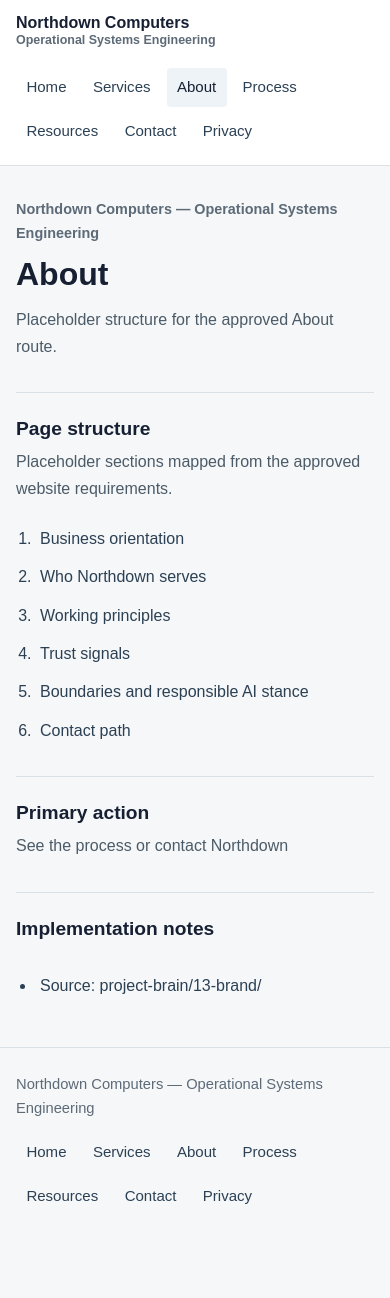
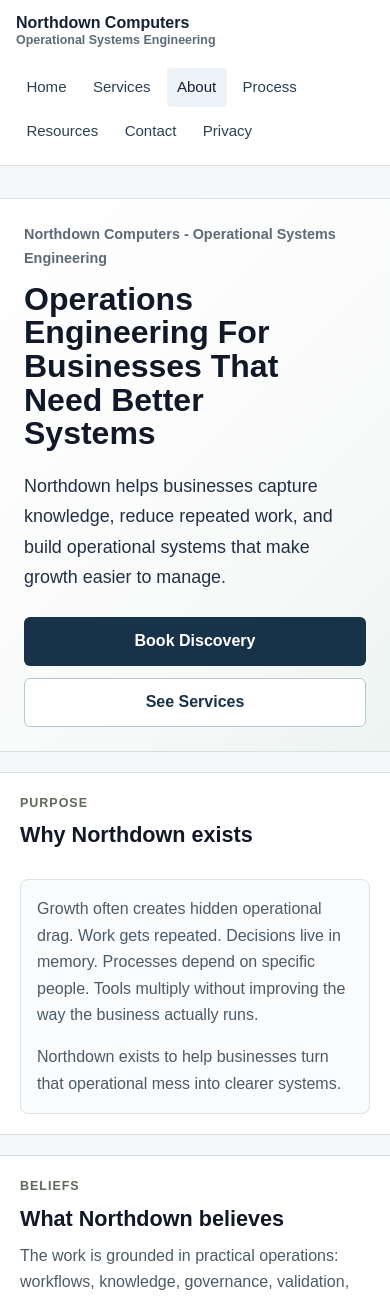
Before and after one commit to fabmendez/northdown-agency-site, a SvelteKit app: page /about in a window 390 px wide. Shown: the top 1298 px of the page. Before the commit the page ends 1247 px from the top, so only its background shows below. Built offline with nearby package versions, Linux system fonts and the light colour scheme.

Commit message:
Replace about placeholder with credibility content

```diff
--- a/src/routes/about/+page.svelte
+++ b/src/routes/about/+page.svelte
@@ -1,6 +1,342 @@
-<script>
-	import PageShell from '$lib/PageShell.svelte';
-	import { pages } from '$lib/siteStructure.js';
-</script>
+<article class="about-page">
+	<header class="about-hero">
+		<p class="page-label">Northdown Computers - Operational Systems Engineering</p>
+		<h1>Operations Engineering For Businesses That Need Better Systems</h1>
+		<p>
+			Northdown helps businesses capture knowledge, reduce repeated work, and build operational
+			systems that make growth easier to manage.
+		</p>
+		<div class="button-row" aria-label="About actions">
+			<a class="button button-primary" href="/contact">Book Discovery</a>
+			<a class="button button-secondary" href="/services">See Services</a>
+		</div>
+	</header>
 
-<PageShell {...pages.about} />
+	<section class="about-section" aria-labelledby="why-heading">
+		<div class="section-heading">
+			<p class="section-kicker">Purpose</p>
+			<h2 id="why-heading">Why Northdown exists</h2>
+		</div>
+
+		<div class="prose-card">
+			<p>
+				Growth often creates hidden operational drag. Work gets repeated. Decisions live in
+				memory. Processes depend on specific people. Tools multiply without improving the way the
+				business actually runs.
+			</p>
+			<p>
+				Northdown exists to help businesses turn that operational mess into clearer systems.
+			</p>
+		</div>
+	</section>
+
+	<section class="about-section" aria-labelledby="beliefs-heading">
+		<div class="section-heading">
+			<p class="section-kicker">Beliefs</p>
+			<h2 id="beliefs-heading">What Northdown believes</h2>
+			<p>
+				The work is grounded in practical operations: workflows, knowledge, governance,
+				validation, and useful systems.
+			</p>
+		</div>
+
+		<ul class="card-grid">
+			<li>Businesses should get easier to run as they grow.</li>
+			<li>Systems should retain knowledge, not lose it.</li>
+			<li>Automation should support real workflows.</li>
+			<li>AI should be used where it improves operational capability.</li>
+			<li>Governance and validation matter.</li>
+			<li>Useful systems beat novelty demos.</li>
+		</ul>
+	</section>
+
+	<section class="about-section" aria-labelledby="works-heading">
+		<div class="section-heading">
+			<p class="section-kicker">Working method</p>
+			<h2 id="works-heading">How Northdown works</h2>
+			<p>
+				Northdown starts with the operating reality before recommending tools, automation, or
+				build work.
+			</p>
+		</div>
+
+		<ol class="method-list">
+			<li><span>Understand the operation first.</span></li>
+			<li><span>Map work and knowledge.</span></li>
+			<li><span>Design practical systems.</span></li>
+			<li><span>Build in controlled increments.</span></li>
+			<li><span>Validate before handover.</span></li>
+			<li><span>Document what matters.</span></li>
+		</ol>
+	</section>
+
+	<section class="about-section" aria-labelledby="not-heading">
+		<div class="section-heading">
+			<p class="section-kicker">Boundaries</p>
+			<h2 id="not-heading">What Northdown is not</h2>
+			<p>Clear boundaries help keep the work credible, reviewable, and useful.</p>
+		</div>
+
+		<ul class="boundary-list">
+			<li>Not an AI agency chasing hype.</li>
+			<li>Not a prompt consultancy.</li>
+			<li>Not a generic automation shop.</li>
+			<li>Not a vendor pushing tools before understanding operations.</li>
+		</ul>
+	</section>
+
+	<section class="about-cta" aria-labelledby="cta-heading">
+		<div>
+			<p class="section-kicker">Next step</p>
+			<h2 id="cta-heading">Build A Business That Runs With Less Drag</h2>
+			<p>Start with the operation, then decide what system should exist.</p>
+		</div>
+
+		<div class="button-row" aria-label="Conversion actions">
+			<a class="button button-primary" href="/contact">Book Discovery</a>
+			<a class="button button-secondary" href="/services">See Services</a>
+		</div>
+	</section>
+</article>
+
+<style>
+	.about-page {
+		display: grid;
+		gap: 1.25rem;
+	}
+
+	.about-hero,
+	.about-section,
+	.about-cta {
+		border: 1px solid #d8e0e7;
+		border-radius: 8px;
+	}
+
+	.about-hero {
+		background: linear-gradient(135deg, #ffffff 0%, #f8faf9 64%, #edf4f1 100%);
+		padding: clamp(1.5rem, 5vw, 3.5rem);
+	}
+
+	.about-hero h1 {
+		max-width: 16ch;
+		margin-bottom: 1.25rem;
+		color: #111827;
+	}
+
+	.about-hero p:not(.page-label) {
+		max-width: 45rem;
+		color: #213044;
+		font-size: 1.12rem;
+		line-height: 1.7;
+	}
+
+	.about-section {
+		background: #ffffff;
+		display: grid;
+		grid-template-columns: minmax(14rem, 19rem) minmax(0, 1fr);
+		gap: clamp(1.25rem, 3vw, 2rem);
+		padding: clamp(1.25rem, 3vw, 2rem);
+	}
+
+	.section-heading h2 {
+		color: #111827;
+		font-size: clamp(1.35rem, 2vw, 1.8rem);
+		line-height: 1.18;
+		margin-bottom: 0.75rem;
+	}
+
+	.section-heading p {
+		max-width: 42rem;
+	}
+
+	.section-kicker {
+		color: #5e6a57;
+		font-size: 0.78rem;
+		font-weight: 800;
+		letter-spacing: 0.08em;
+		margin: 0 0 0.55rem;
+		text-transform: uppercase;
+	}
+
+	.button-row {
+		display: flex;
+		flex-wrap: wrap;
+		gap: 0.75rem;
+		margin-top: 1.5rem;
+	}
+
+	.button {
+		align-items: center;
+		border: 1px solid transparent;
+		border-radius: 6px;
+		display: inline-flex;
+		font-weight: 700;
+		justify-content: center;
+		min-height: 2.75rem;
+		padding: 0.72rem 1rem;
+		text-decoration: none;
+	}
+
+	.button-primary {
+		background: #18324a;
+		color: #ffffff;
+	}
+
+	.button-primary:hover {
+		background: #0f2437;
+	}
+
+	.button-secondary {
+		background: #ffffff;
+		border-color: #b9c7d3;
+		color: #18324a;
+	}
+
+	.button-secondary:hover {
+		background: #eef4f7;
+		border-color: #8fa4b6;
+	}
+
+	.prose-card {
+		border: 1px solid #dbe3e8;
+		border-radius: 8px;
+		background: #f9fbfc;
+		display: grid;
+		gap: 1rem;
+		padding: clamp(1rem, 2vw, 1.4rem);
+	}
+
+	.prose-card p {
+		margin: 0;
+		max-width: 50rem;
+	}
+
+	.card-grid,
+	.boundary-list,
+	.method-list {
+		margin: 0;
+		padding: 0;
+	}
+
+	.card-grid,
+	.boundary-list {
+		display: grid;
+		gap: 0.85rem;
+		grid-template-columns: repeat(auto-fit, minmax(14rem, 1fr));
+		list-style: none;
+	}
+
+	.card-grid li,
+	.boundary-list li {
+		border: 1px solid #dbe3e8;
+		border-radius: 8px;
+		background: #f9fbfc;
+		color: #223247;
+		line-height: 1.5;
+		min-height: 5rem;
+		padding: 1rem;
+	}
+
+	.boundary-list li {
+		background: #fbfcfd;
+	}
+
+	.method-list {
+		counter-reset: method;
+		display: grid;
+		gap: 0.75rem;
+		grid-template-columns: repeat(3, minmax(0, 1fr));
+		list-style: none;
+	}
+
+	.method-list li {
+		border: 1px solid #d7e0e5;
+		border-radius: 8px;
+		background: #fbfcfd;
+		counter-increment: method;
+		min-height: 7rem;
+		padding: 1rem;
+	}
+
+	.method-list li::before {
+		color: #5e6a57;
+		content: '0' counter(method);
+		display: block;
+		font-size: 0.78rem;
+		font-weight: 800;
+		margin-bottom: 1.5rem;
+	}
+
+	.method-list span {
+		color: #152236;
+		font-weight: 800;
+		line-height: 1.35;
+	}
+
+	.about-cta {
+		align-items: center;
+		background: #18324a;
+		color: #ffffff;
+		display: flex;
+		gap: 1.5rem;
+		justify-content: space-between;
+		padding: clamp(1.25rem, 3vw, 2rem);
+	}
+
+	.about-cta h2,
+	.about-cta p,
+	.about-cta .section-kicker {
+		color: #ffffff;
+	}
+
+	.about-cta .button-row {
+		flex: 0 0 auto;
+		margin-top: 0;
+	}
+
+	.about-cta .button-primary {
+		background: #ffffff;
+		color: #18324a;
+	}
+
+	.about-cta .button-secondary {
+		background: transparent;
+		border-color: rgba(255, 255, 255, 0.5);
+		color: #ffffff;
+	}
+
+	.about-cta .button-secondary:hover {
+		background: rgba(255, 255, 255, 0.12);
+	}
+
+	@media (max-width: 920px) {
+		.about-section {
+			grid-template-columns: 1fr;
+		}
+
+		.method-list {
+			grid-template-columns: repeat(auto-fit, minmax(14rem, 1fr));
+		}
+
+		.about-cta {
+			align-items: flex-start;
+			flex-direction: column;
+		}
+	}
+
+	@media (max-width: 560px) {
+		.about-hero,
+		.about-section,
+		.about-cta {
+			border-left: 0;
+			border-right: 0;
+			border-radius: 0;
+			margin-left: -1rem;
+			margin-right: -1rem;
+		}
+
+		.button {
+			width: 100%;
+		}
+	}
+</style>
```
Also changed, not shown: content/pages/about.md (+48 -1 lines).
